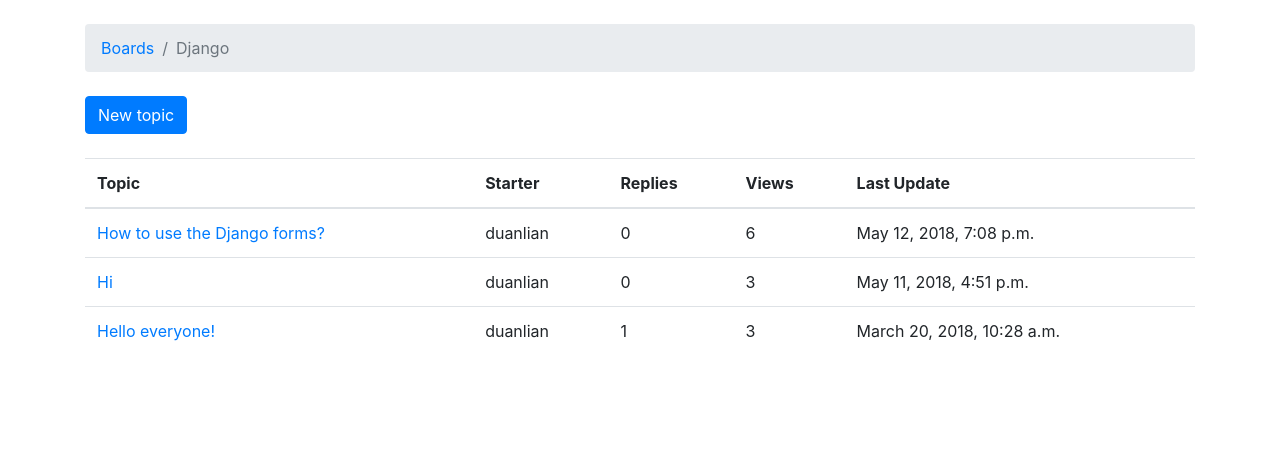
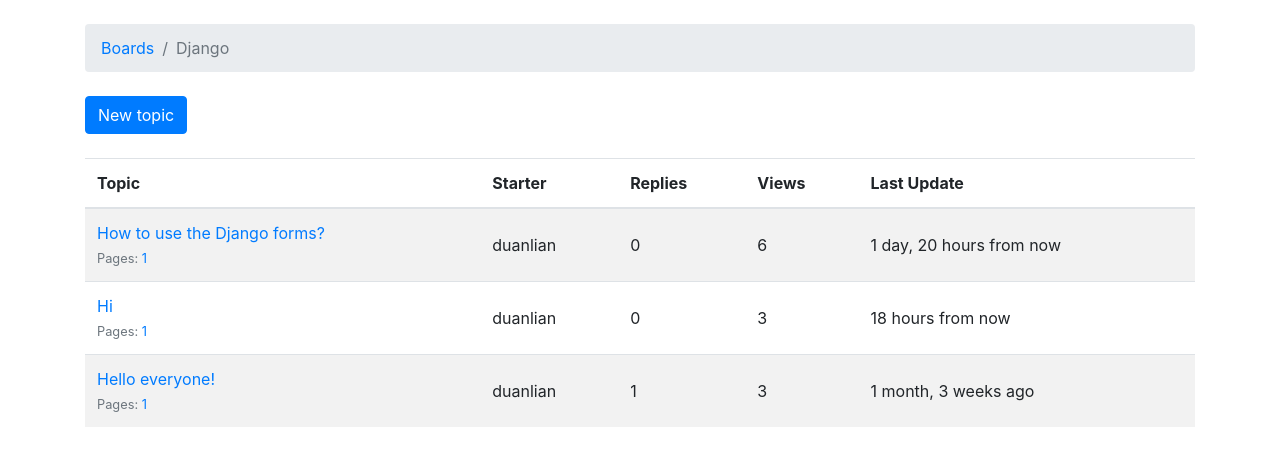
Before and after one commit to l-duan/django_learning, a Django app: page /boards/1/ in a window 1280 px wide. Shown: the part 56-522 px from the top of the page. Run offline with Django 3.2, Linux system fonts and the light colour scheme; data comes from the database, SQL or seed files in the repository; some libraries are stand-ins or nearby versions; some web fonts are replaced.

Commit message:
add gravatar picture and  paginator optimizations.

```diff
--- a/boards/models.py
+++ b/boards/models.py
@@ -5,6 +5,7 @@
 from django.utils.text import Truncator
 from markdown import markdown
 from django.utils.html import mark_safe
+import math
 
 
 class Board(models.Model):
@@ -33,6 +34,25 @@
     def __str__(self):
         return self.subject
 
+    def get_page_count(self):
+        count = self.posts.count()
+        pages = count / 20
+        return math.ceil(pages)
+
+    def has_many_pages(self, count=None):
+        if count is None:
+            count = self.get_page_count()
+        return count > 6
+
+    def get_page_range(self):
+        count = self.get_page_count()
+        if self.has_many_pages(count):
+            return range(1, 5)
+        return range(1, count + 1)
+
+    def get_last_ten_posts(self):
+        return self.posts.order_by('-created_at')[:10]
+
 
 class Post(models.Model):
     """docstring for Post"""
--- a/boards/views.py
+++ b/boards/views.py
@@ -1,4 +1,5 @@
 from django.shortcuts import render, redirect, get_object_or_404
+from django.shortcuts import reverse
 from django.contrib.auth.models import User
 from django.http import Http404
 # Create your views here.
@@ -109,7 +110,18 @@
             post.topic = topic
             post.created_by = request.user
             post.save()
-            return redirect('topic_posts', pk=pk, topic_pk=topic_pk)
+
+            topic.last_updated = timezone.now()
+            topic.save()
+
+            topic_url = reverse('topic_posts', kwargs={'pk': pk, 'topic_pk': topic_pk})
+            topic_post_url = '{url}?page={page}#{id}'.format(
+                url=topic_url,
+                id=post.pk,
+                page=topic.get_page_count()
+            )
+
+            return redirect(topic_post_url)
     else:
         form = PostForm()
     return render(request, 'reply_topic.html', {'topic': topic, 'form': form})
@@ -125,7 +137,7 @@
     model = Topic
     context_object_name = 'topics'
     template_name = 'topics.html'
-    paginate_by = 20
+    paginate_by = 10
 
     def get_context_data(self, **kwargs):
         kwargs['board'] = self.board
@@ -144,8 +156,13 @@
     paginate_by = 2
 
     def get_context_data(self, **kwargs):
-        self.topic.views += 1
-        self.topic.save()
+
+        session_key = 'viewed_topic_{}'.format(self.topic.pk)  # <-- here
+        if not self.request.session.get(session_key, False):
+            self.topic.views += 1
+            self.topic.save()
+            self.request.session[session_key] = True           # <-- until here
+
         kwargs['topic'] = self.topic
         return super().get_context_data(**kwargs)
 
--- a/myproject/settings.py
+++ b/myproject/settings.py
@@ -37,6 +37,7 @@
     'django.contrib.sessions',  # Session framework
     'django.contrib.messages',  # Message framework
     'django.contrib.staticfiles',  # static files manage framework
+    'django.contrib.humanize',  # use it to display date and time fields more naturally
     'widget_tweaks',
     'boards',
     'polls',
--- a/templates/includes/pagination.html
+++ b/templates/includes/pagination.html
@@ -1,6 +1,16 @@
 {% if is_paginated %}
   <nav aria-label="Topics pagination" class="mb-4">
     <ul class="pagination">
+      {% if page_obj.number > 1 %}
+        <li class="page-item">
+          <a class="page-link" href="?page=1">First</a>
+        </li>
+      {% else %}
+        <li class="page-item disabled">
+          <span class="page-link">First</span>
+        </li>
+      {% endif %}
+
       {% if page_obj.has_previous %}
         <li class="page-item">
           <a class="page-link" href="?page={{ page_obj.previous_page_number }}">Previous</a>
@@ -19,7 +29,7 @@
               <span class="sr-only">(current)</span>
             </span>
           </li>
-        {% else %}
+        {% elif page_num > page_obj.number|add:'-3' and page_num < page_obj.number|add:'3' %}
           <li class="page-item">
             <a class="page-link" href="?page={{ page_num }}">{{ page_num }}</a>
           </li>
@@ -35,6 +45,16 @@
           <span class="page-link">Next</span>
         </li>
       {% endif %}
+
+      {% if page_obj.number != paginator.num_pages %}
+        <li class="page-item">
+          <a class="page-link" href="?page={{ paginator.num_pages }}">Last</a>
+        </li>
+      {% else %}
+        <li class="page-item disabled">
+          <span class="page-link">Last</span>
+        </li>
+      {% endif %}
     </ul>
   </nav>
 {% endif %}
--- a/templates/reply_topic.html
+++ b/templates/reply_topic.html
@@ -30,7 +30,7 @@
     <button type="submit" class="btn btn-success">Post a reply</button>
   </form>
 
-  {% for post in topic.posts.all %}
+  {% for post in topic.get_last_ten_posts %}
     <div class="card mb-2">
       <div class="card-body p-3">
         <div class="row mb-3">
--- a/templates/topics.html
+++ b/templates/topics.html
@@ -1,4 +1,6 @@
 {% extends 'base.html' %}
+
+{% load humanize %}
 
 {% block title %}
   {{ board.name }} - {{ block.super }}
@@ -14,7 +16,7 @@
     <a href="{% url 'new_topic' board.pk %}" class="btn btn-primary">New topic</a>
   </div>
 
-  <table class="table mb-4">
+  <table class="table table-striped mb-4">
     <thead class="thead-inverse">
       <tr>
         <th>Topic</th>
@@ -26,12 +28,26 @@
     </thead>
     <tbody>
       {% for topic in topics %}
+        {% url 'topic_posts' board.pk topic.pk as topic_url %}
         <tr>
-          <td><a href="{% url 'topic_posts' board.pk topic.pk %}">{{ topic.subject }}</a></td>
-          <td>{{ topic.starter.username }}</td>
-          <td>{{ topic.replies }}</td>
-          <td>{{ topic.views }}</td>
-          <td>{{ topic.last_updated }}</td>
+          <td>
+            <p class="mb-0">
+              <a href="{{ topic_url }}">{{ topic.subject }}</a>
+            </p>
+            <small class="text-muted">
+              Pages:
+              {% for i in topic.get_page_range %}
+                <a href="{{ topic_url }}?page={{ i }}">{{ i }}</a>
+              {% endfor %}
+              {% if topic.has_many_pages %}
+              ... <a href="{{ topic_url }}?page={{ topic.get_page_count }}">Last Page</a>
+              {% endif %}
+            </small>
+          </td>
+          <td class="align-middle">{{ topic.starter.username }}</td>
+          <td class="align-middle">{{ topic.replies }}</td>
+          <td class="align-middle">{{ topic.views }}</td>
+          <td class="align-middle">{{ topic.last_updated|naturaltime }}</td>
         </tr>
       {% endfor %}
     </tbody>
```
Also changed, not shown: boards/templatetags/gravatar.py (added, +20 -0 lines), boards/tests/test_view_reply_topic.py (+8 -7 lines).
